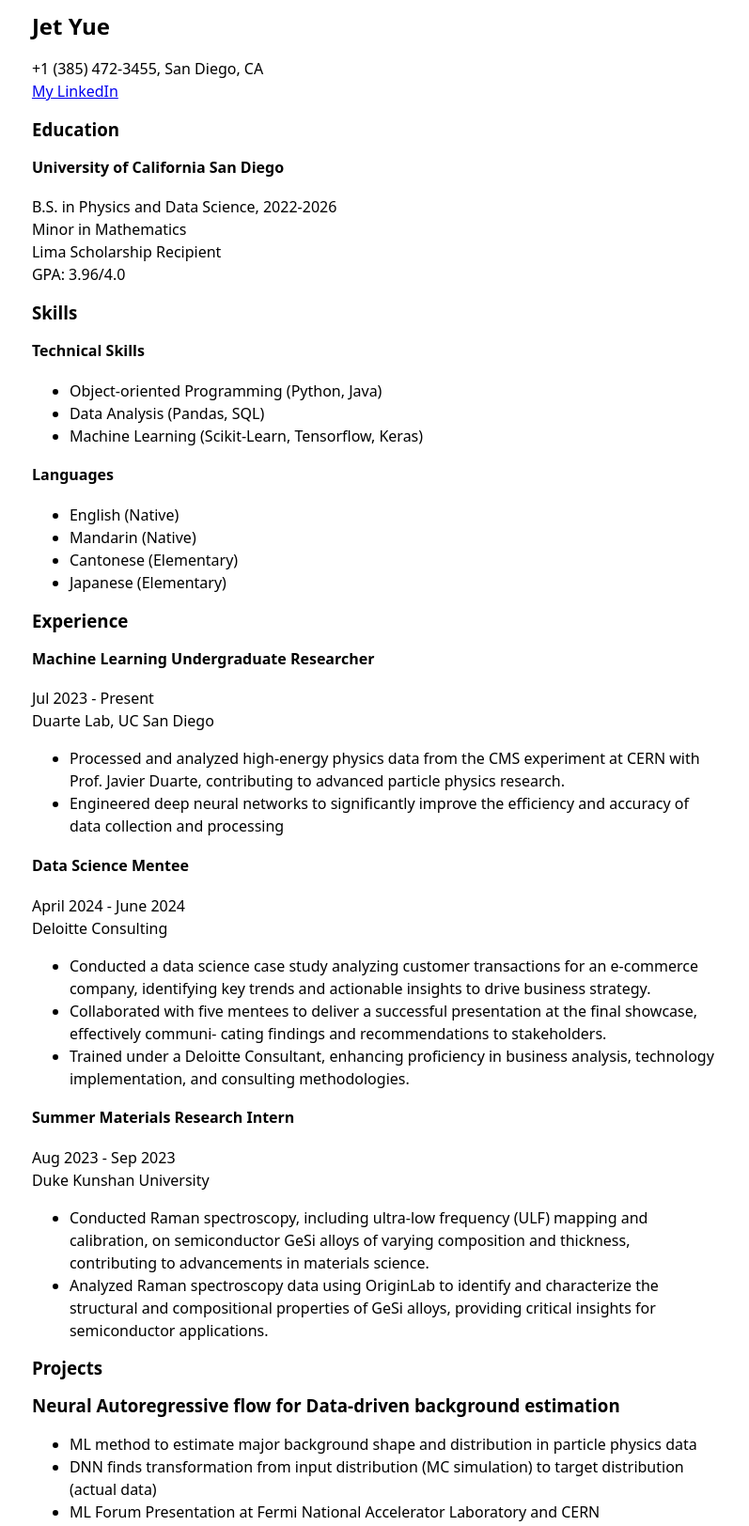
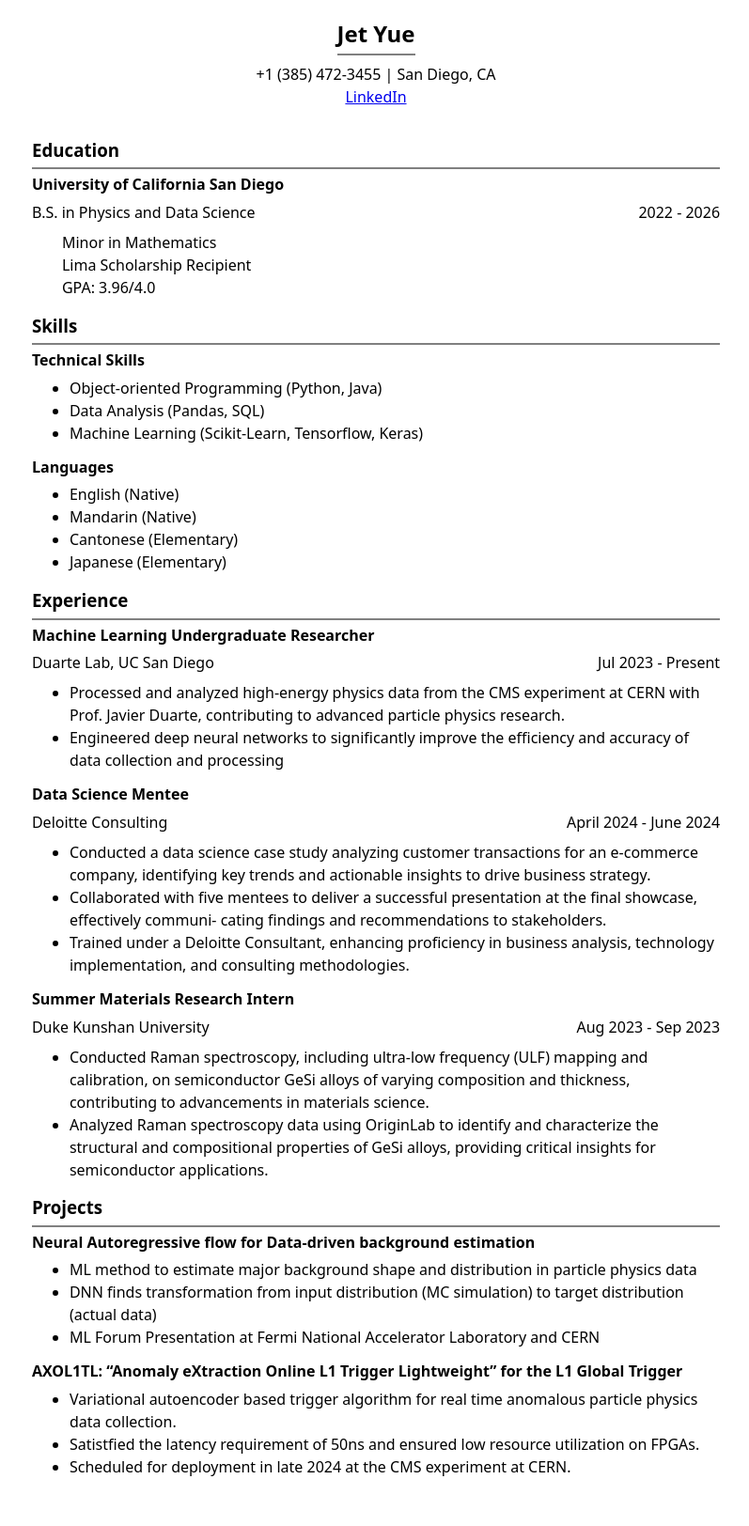
Before and after one commit to jetyue04/portfolio, a plain HTML site: page resume/index.html in a window 1280 px wide. Shown: the part 57-1681 px from the top of the page at 94% size, without its empty margins (240-1037 px from the left). After the commit the page ends 1646 px from the top, so only its background shows below. Drawn offline with Linux system fonts and the light colour scheme.

Commit message:
resume styling

```diff
--- a/resume/index.html
+++ b/resume/index.html
@@ -17,13 +17,13 @@
         <a href="https://github.com/jetyue04" target="_blank">GitHub</a>
     </nav>
 
-    <section>
+    <section id='header'>
         <header>
             <h2>Jet Yue</h2>
         </header>
-        <p>+1 (385) 472-3455, San Diego, CA
+        <p>+1 (385) 472-3455 | San Diego, CA
             <br>
-            <a href='https://linkedin.com/in/jyue04/'>My LinkedIn</a>
+            <a href='https://linkedin.com/in/jyue04/'>LinkedIn</a>
         </p>
     </section>
 
@@ -33,8 +33,11 @@
         </header>
         <article>
             <h4>University of California San Diego</h4>
+            <div class="education">
+                <p class="left">B.S. in Physics and Data Science</p>
+                <p class="right">2022 - 2026</p>
+            </div>
             <p>
-                B.S. in Physics and Data Science, 2022-2026<br>
                 Minor in Mathematics <br>
                 Lima Scholarship Recipient <br>
                 GPA: 3.96/4.0
@@ -65,18 +68,17 @@
                 <li>Japanese (Elementary)</li>
             </ul>
         </article>
-    </section>
+    <section>
         <header>
             <h3>Experience</h3>
         </header>
 
         <article>
             <h4>Machine Learning Undergraduate Researcher</h4>
-            <p>
-                Jul 2023 - Present
-                <br>
-                Duarte Lab, UC San Diego
-            </p>
+            <div class="experience">
+                <p class="left">Duarte Lab, UC San Diego</p>
+                <p class="right">Jul 2023 - Present</p>
+            </div>
             <ul>
                 <li> Processed and analyzed high-energy physics data from the CMS experiment at CERN with Prof. Javier Duarte,
                     contributing to advanced particle physics research. </li>
@@ -87,11 +89,10 @@
 
         <article>
             <h4>Data Science Mentee</h4>
-            <p>
-                April 2024 - June 2024
-                <br>
-                Deloitte Consulting
-            </p>
+            <div class="experience">
+                <p class="left">Deloitte Consulting</p>
+                <p class="right">April 2024 - June 2024</p>
+            </div>
             <ul>
                 <li> Conducted a data science case study analyzing customer transactions for an e-commerce company,
                     identifying key trends and actionable insights to drive business strategy.</li>
@@ -104,11 +105,10 @@
 
         <article>
             <h4>Summer Materials Research Intern</h4>
-            <p>
-                Aug 2023 - Sep 2023
-                <br>
-                Duke Kunshan University
-            </p>
+            <div class="experience">
+                <p class="left">Duke Kunshan University</p>
+                <p class="right">Aug 2023 - Sep 2023</p>
+            </div>
             <ul>
                 <li>Conducted Raman spectroscopy, including ultra-low frequency (ULF) mapping and calibration, on semiconductor GeSi alloys
                     of varying composition and thickness, contributing to advancements in materials science.</li>
@@ -124,7 +124,7 @@
         </header>
 
         <article>
-            <h3>Neural Autoregressive flow for Data-driven background estimation</h3>
+            <h4>Neural Autoregressive flow for Data-driven background estimation</h4>
             <ul>
                 <li>ML method to estimate major background shape and distribution in particle physics data</li>
                 <li>DNN finds transformation from input distribution (MC simulation) to target distribution (actual data)</li>
@@ -133,7 +133,7 @@
         </article>
 
         <article>
-            <h3>AXOL1TL: “Anomaly eXtraction Online L1 Trigger Lightweight” for the L1 Global Trigger</h3>
+            <h4>AXOL1TL: “Anomaly eXtraction Online L1 Trigger Lightweight” for the L1 Global Trigger</h4>
             <ul>
                 <li>Variational autoencoder based trigger algorithm for real time anomalous particle physics data collection.</li>
                 <li>Satistfied the latency requirement of 50ns and ensured low resource utilization on FPGAs.</li>
--- a/style.css
+++ b/style.css
@@ -90,4 +90,82 @@ label {
 h1, h2, h3, h4, h5, h6 {
   line-height: 1.1;
   text-wrap: balance;
+  /* margin-bottom: 0.5rem; */
 }
+
+#header {
+  display: flex;
+  flex-direction: column;
+  align-items: center;
+  text-align: center;
+  margin: 0.5rem 0;
+
+  p {
+    margin-top: 0rem;
+  }
+}
+
+section header :not(#header) {
+  margin-bottom: 0.5rem;
+  border-bottom: 2px solid gray;
+  width: 100%;
+  padding-bottom: 0.5rem;
+}
+
+section article {
+  p {
+    display: flex;
+    justify-content: space-between;
+    align-items: center;
+    margin-top: 0;
+    padding-left: 2rem; /* Adjust the value as needed */
+  }
+
+  h4 {
+    padding-bottom: 0rem;
+    margin-bottom: 0.5rem;
+  }
+
+  .left {
+    text-align: left;
+  }
+}
+
+.experience {
+  display: flex;
+  justify-content: space-between;
+  align-items: center;
+  padding-left: 0;
+  margin-bottom: 0;
+}
+
+.education {
+  display: flex;
+  justify-content: space-between;
+  align-items: center;
+  padding-left: 0;
+  margin-bottom: 0.5rem;
+}
+.left {
+  text-align: left;
+  padding-left: 0;
+}
+
+.right {
+  text-align: right;
+  padding-left: 0;
+}
+
+article h4 {
+  margin-top: 0;
+  margin-bottom: 0.5rem; /* Adjust this value to control the gap */
+}
+
+article p {
+  margin: 0;
+  padding: 0;
+}
+
+ul {
+  margin-top: 0.5rem; /* Adjust this to control the space between the list and previous content */
+}
```
